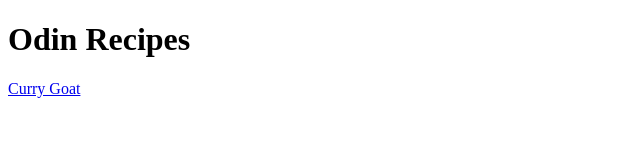
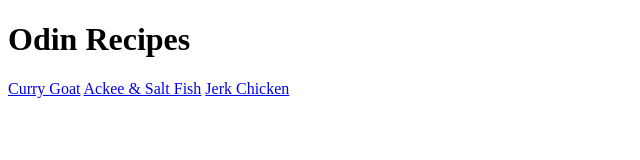
Before and after one commit to DGUXdesigns/odin-project-recipes, a plain HTML site: page index.html in a window 1280 px wide. Shown: the whole page, without its empty margins (0-640 px from the left). Drawn offline with Linux system fonts and the light colour scheme.

Commit message:
add links to recipe pages

```diff
--- a/index.html
+++ b/index.html
@@ -8,5 +8,7 @@
     <body>
         <h1>Odin Recipes</h1>
         <a href="recipes/curry-goat.html">Curry Goat</a>
+        <a href="recipes/ackee-and-saltfish.html">Ackee & Salt Fish</a>
+        <a href="recipes/jerk-chicken.html">Jerk Chicken</a>
     </body>
 </html>
```
